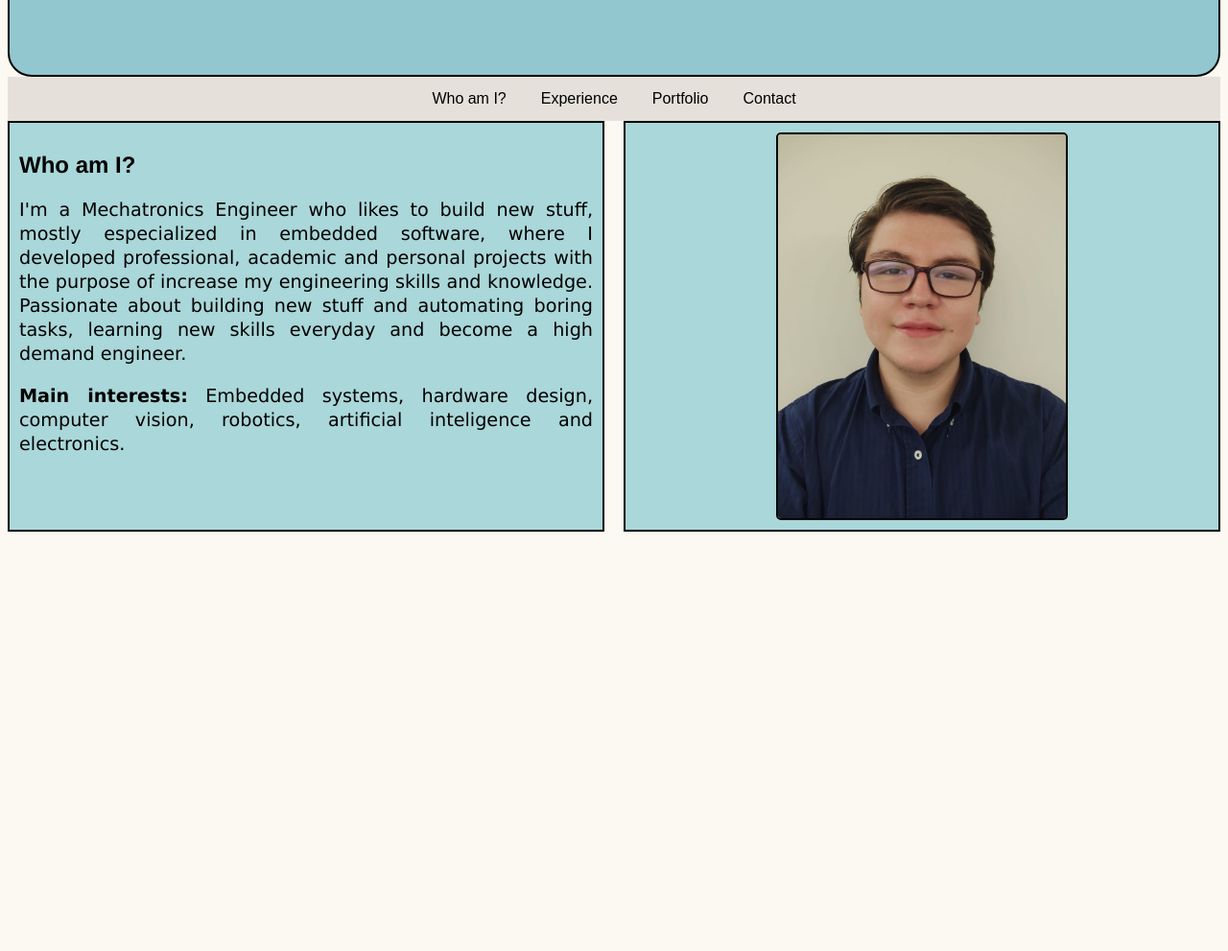
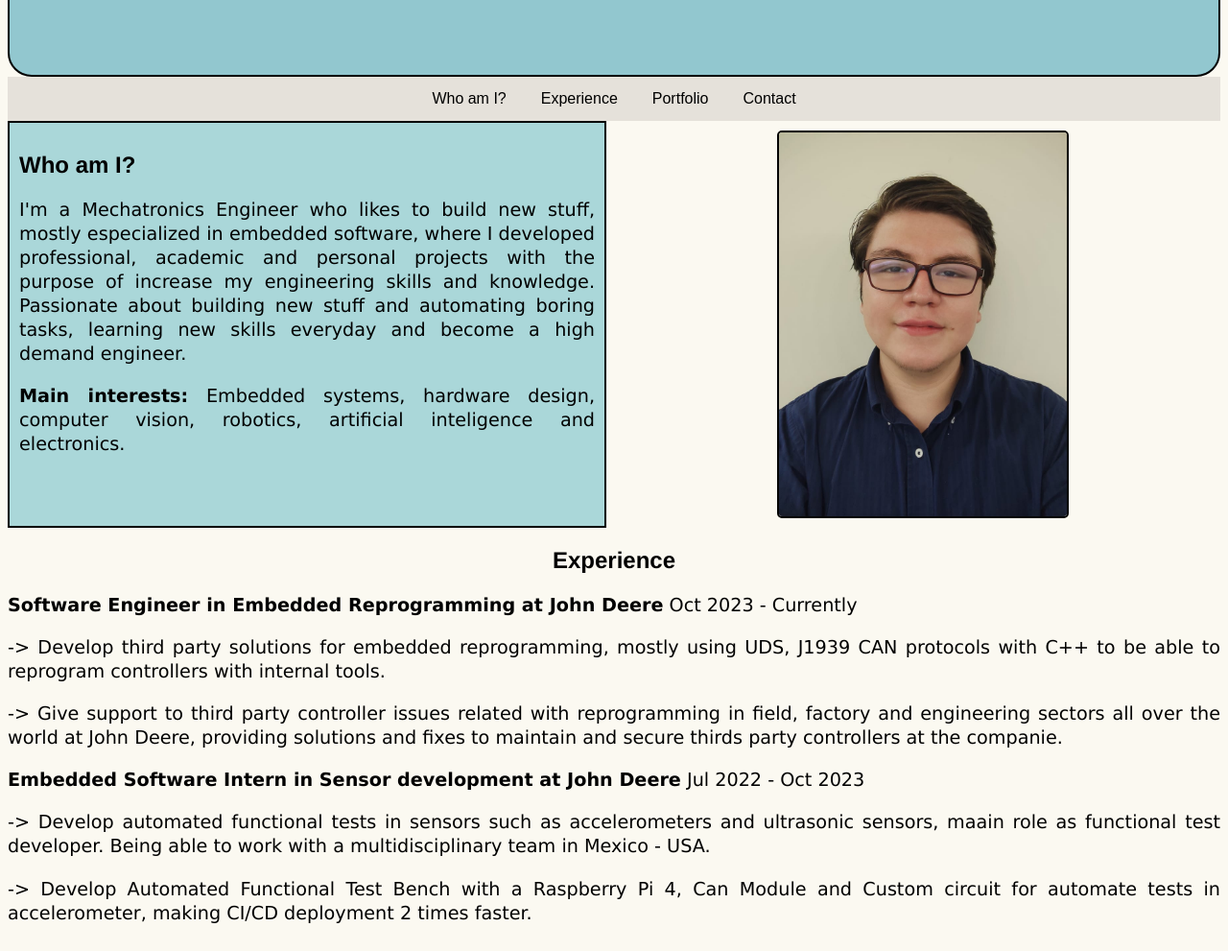
Before and after one commit to corbridge/corbridge.github.io, a plain HTML site: page index.html in a window 1280 px wide. Shown: the part 220-1211 px from the top of the page at 96% size. Before the commit the page ends 800 px from the top, so only its background shows below. Drawn offline with Linux system fonts and the light colour scheme.

Commit message:
add experience section basic

```diff
--- a/index.html
+++ b/index.html
@@ -38,23 +38,25 @@
                 </p>
             </div>
 
-            <div class="flex-child">
+            <div class="flex-child not-background">
                 <img id="myself"src="img/me.jpg">
             </div>
         </div>
-        <div class="who-flex-container" id="Experience">
-            <!-- <div class="flex-child">
-                <h2>Who am I?</h2>
-                <p>
-                    I'm a Mechatronics Engineer who likes to build new stuff, mostly especialized in
-                    embedded software, where I developed professional, academic and personal projects with
-                    the purpose of increase my engineering skills and knowledge.
-                </p>
-            </div>
-
-            <div class="flex-child">
-                <img>
-            </div> -->
+        <div class="experience-div" id="Experience">
+            <h2>Experience</h2>
+            <p><b>Software Engineer in Embedded Reprogramming at John Deere</b> Oct 2023 - Currently</p>
+            <p>-> Develop third party solutions for embedded reprogramming, mostly using UDS, J1939 CAN protocols with C++ to be able to reprogram
+                controllers with internal tools.
+            </p>
+            <p>-> Give support to third party controller issues related with reprogramming in field, factory and engineering sectors all over the world at John Deere,
+                providing solutions and fixes to maintain and secure thirds party controllers at the companie.
+            </p>
+            <p><b>Embedded Software Intern in Sensor development at John Deere</b> Jul 2022 - Oct 2023</p>
+            <p>-> Develop automated functional tests in sensors such as accelerometers and ultrasonic sensors, maain role as functional test developer. Being able to
+                work with a multidisciplinary team in Mexico - USA.
+            </p>
+            <p>-> Develop Automated Functional Test Bench with a Raspberry Pi 4, Can Module and Custom circuit for automate tests in accelerometer, making CI/CD deployment 2 times faster.
+            </p>
         </div>
         <div class="who-flex-container" id="Portfolio">
             <!-- <div class="flex-child">
--- a/style.css
+++ b/style.css
@@ -54,8 +54,13 @@ ul {
     padding: 10px;
 }
 
-.flex-child:first-child {
+.flex-child:first-child:not(.not-background){
     margin-right: 20px;
+}
+
+.not-background{
+    background-color: #FBF9F1;
+    border: none;
 }
 
 p{
@@ -74,3 +79,7 @@ p{
     border-radius: 5px;
     border:2px solid black;
 }
+
+.experience-div{
+    text-align: center;
+}
```
